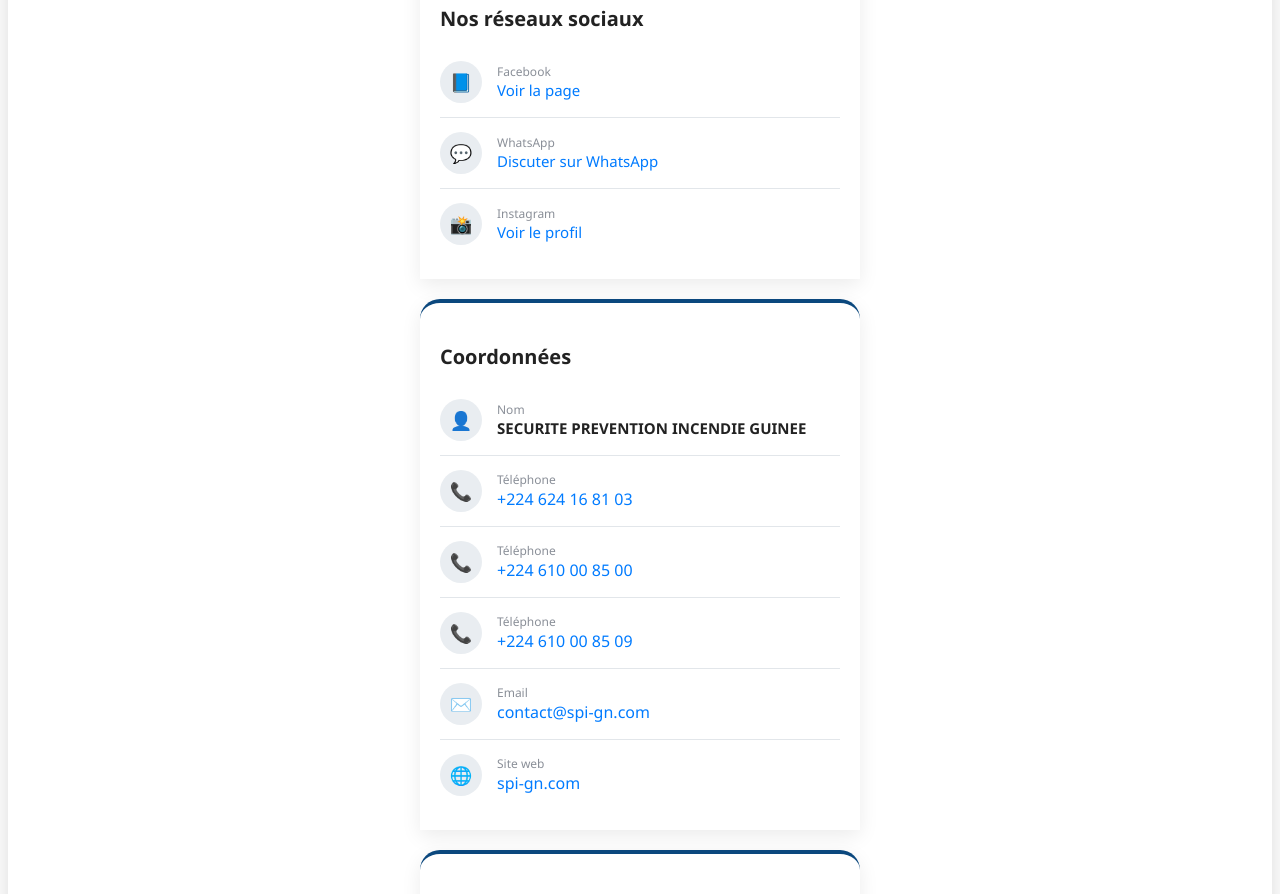
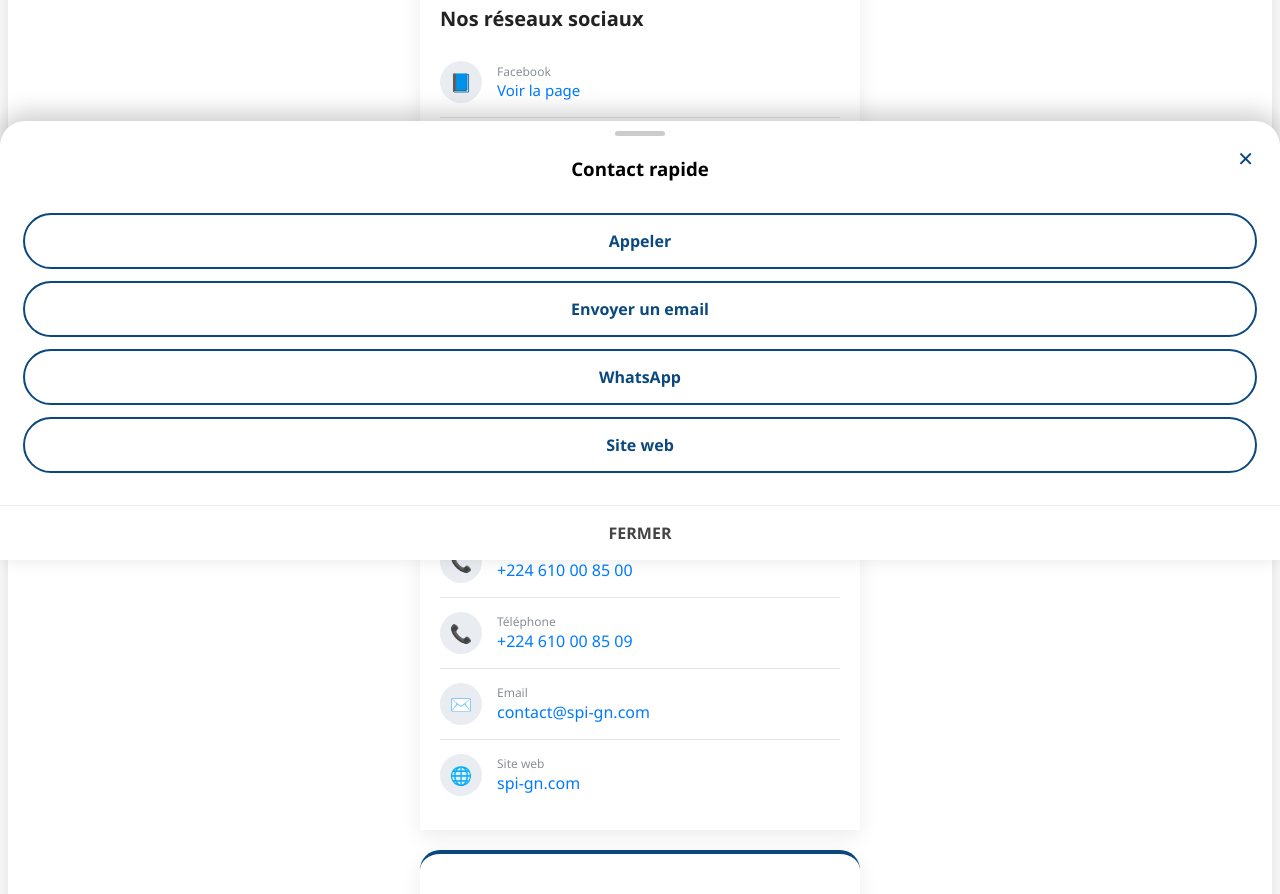
Before and after one commit to MaximeKPOGHOMOU/spi-gn-scan, an Angular app: page /fiche in a window 1280 px wide. Shown: the part 1040-1934 px from the top of the page. Built offline with nearby package versions, Linux system fonts and the light colour scheme.

Commit message:
ajout de bouton flotant

```diff
--- a/src/app/qr-entreprise/qr-entreprise.css
+++ b/src/app/qr-entreprise/qr-entreprise.css
@@ -510,3 +510,112 @@ background: linear-gradient(180deg, #0b487e, #d21919);
     color: #64748b;
       border-radius: 20px 20px 0 0 ;
 }
+/* BOUTON FLOTTANT */
+.fab {
+  position: fixed;
+  bottom: 20px;
+  right: 20px;
+  width: 55px;
+  height: 55px;
+  border-radius: 16px;
+  background: linear-gradient(180deg, #0b487e, #d21919);
+  color: white;
+  border: none;
+  font-size: 22px;
+  cursor: pointer;
+  box-shadow: 0 6px 20px rgba(0,0,0,0.3);
+  z-index: 1000;
+}
+
+/* FOND SOMBRE */
+.overlay {
+  position: fixed;
+  inset: 0;
+  background: rgba(0,0,0,0.4);
+  z-index: 999;
+}
+
+/* BOTTOM SHEET */
+.bottom-sheet {
+  position: fixed;
+  left: 0;
+  bottom: -100%;
+  width: 100%;
+  background: white;
+  border-radius: 25px 25px 0 0;
+  box-shadow: 0 -8px 25px rgba(0,0,0,0.2);
+  transition: 0.3s ease-in-out;
+  z-index: 1000;
+}
+
+.bottom-sheet.active {
+  bottom: 0;
+}
+
+.sheet-handle {
+  width: 50px;
+  height: 5px;
+  background: #ccc;
+  border-radius: 5px;
+  margin: 10px auto;
+}
+
+/* HEADER */
+.sheet-header {
+  position: relative;
+  text-align: center;
+  padding: 10px 20px 0;
+}
+
+.sheet-header h3 {
+  margin: 0;
+  font-weight: 600;
+}
+
+.close-x {
+  position: absolute;
+  right: 20px;
+  top: 0;
+  background: none;
+  border: none;
+  font-size: 20px;
+  cursor: pointer;
+  color: #0b487e;
+}
+
+/* CONTENU */
+.sheet-content {
+  padding: 20px;
+}
+
+/* BOUTONS OUTLINE */
+.sheet-btn {
+  display: block;
+  width: calc(100% - 40px);
+  margin: 12px auto;
+  padding: 15px;
+  border-radius: 30px;
+  border: 2px solid #0b487e;
+  background: transparent;
+  text-decoration: none;
+  color: #0b487e;
+  font-weight: 600;
+  font-size: 16px;
+  text-align: center;
+  transition: 0.25s ease;
+}
+
+.sheet-btn:hover {
+  background: #0b487e;
+  color: white;
+}
+
+/* BOUTON FERMER BAS */
+.cancel-btn {
+  text-align: center;
+  padding: 16px;
+  font-weight: 700;
+  border-top: 1px solid #eee;
+  cursor: pointer;
+  color: #444;
+}
--- a/src/app/qr-entreprise/qr-entreprise.html
+++ b/src/app/qr-entreprise/qr-entreprise.html
@@ -12,7 +12,8 @@
         <div class="card-content">
             <h2>Toujours à votre écoute</h2>
             <p class="subtitle">
-               Une protection continue 24h/24 et 7j/7 pour garantir la sûreté de vos espaces, de vos équipes et de vos installations.
+                Une protection continue 24h/24 et 7j/7 pour garantir la sûreté de vos espaces, de vos équipes et de vos
+                installations.
             </p>
             <a href="https://spi-gn.com" target="_blank">
                 <button class="menu-btn">
@@ -206,7 +207,8 @@
 
             <p class="about-text">
                 <strong>SECURITE PREVENTION INCENDIE GUINEE (SPI-GN)</strong> est une entreprise spécialisée dans la
-                prévention des risques incendie, la protection des personnes, des biens et des infrastructures. Nous accompagnons les entreprises, institutions et particuliers en proposant des solutions
+                prévention des risques incendie, la protection des personnes, des biens et des infrastructures. Nous
+                accompagnons les entreprises, institutions et particuliers en proposant des solutions
                 fiables, conformes aux normes de sécurité et adaptées à chaque environnement.
                 Grâce à une équipe qualifiée et disponible <strong>24h/24 et 7j/7</strong>, nous assurons la
                 prévention, l’assistance, la surveillance et l’intervention afin de garantir un cadre sûr
@@ -358,5 +360,45 @@
             </div>
 
         </footer>
+        <div class="bottom-sheet" [class.active]="isSheetOpen">
+
+            <!-- BOUTON FLOTTANT ICI -->
+            <button class="fab" *ngIf="showFab" (click)="toggleSheet()">
+                ⋮
+            </button>
+
+            <div class="sheet-handle"></div>
+
+            <!-- Header -->
+            <div class="sheet-header">
+                <h3>Contact rapide</h3>
+                <button class="close-x" (click)="toggleSheet()">✕</button>
+            </div>
+
+            <div class="sheet-content">
+
+                <a href="tel:+224610008500" class="sheet-btn">
+                    Appeler
+                </a>
+
+                <a href="mailto:contact@spi-gn.com" class="sheet-btn">
+                    Envoyer un email
+                </a>
+
+                <a href="https://wa.me/224610008658" target="_blank" class="sheet-btn">
+                    WhatsApp
+                </a>
+
+                <a href="https://spi-gn.com" target="_blank" class="sheet-btn">
+                    Site web
+                </a>
+
+            </div>
+
+            <!-- Bouton fermer -->
+            <div class="cancel-btn" (click)="toggleSheet()">
+                FERMER
+            </div>
+        </div>
 
     </div>
--- a/src/app/qr-entreprise/qr-entreprise.ts
+++ b/src/app/qr-entreprise/qr-entreprise.ts
@@ -1,5 +1,5 @@
 import { CommonModule } from '@angular/common';
-import { Component } from '@angular/core';
+import { Component, HostListener } from '@angular/core';
 
 @Component({
   selector: 'app-qr-entreprise',
@@ -8,7 +8,7 @@ import { Component } from '@angular/core';
   styleUrl: './qr-entreprise.css',
 })
 export class QrEntreprise {
-isOpen: boolean = false;
+  isOpen: boolean = false;
 
   ngOnInit() {
     this.checkOpeningHours();
@@ -29,4 +29,24 @@ isOpen: boolean = false;
 
     this.isOpen = isWeekDay && currentTime >= openTime && currentTime < closeTime;
   }
+
+  isSheetOpen = false;
+  showFab = false;
+
+  toggleSheet() {
+    this.isSheetOpen = !this.isSheetOpen;
+  }
+
+
+
+@HostListener('window:scroll', [])
+onWindowScroll() {
+  const scrollPosition = window.scrollY || document.documentElement.scrollTop;
+
+  if (scrollPosition > 200) {
+    this.showFab = true;
+  } else {
+    this.showFab = false;
+  }
 }
+}
```
